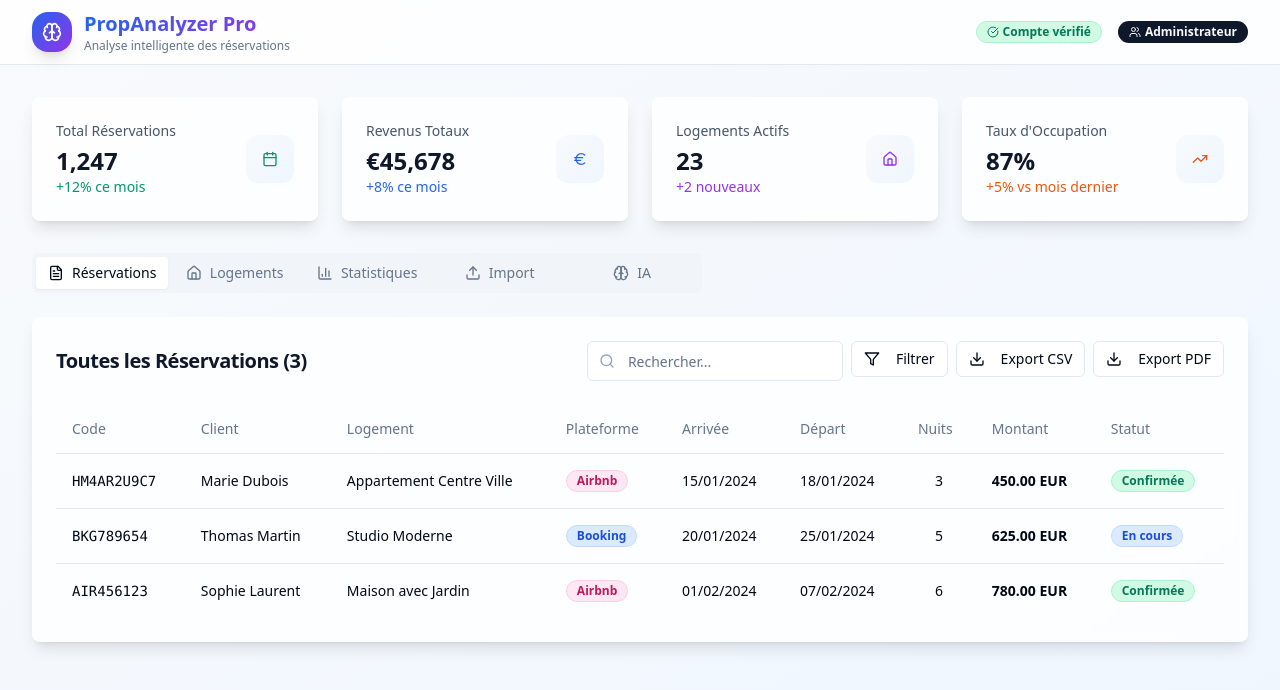
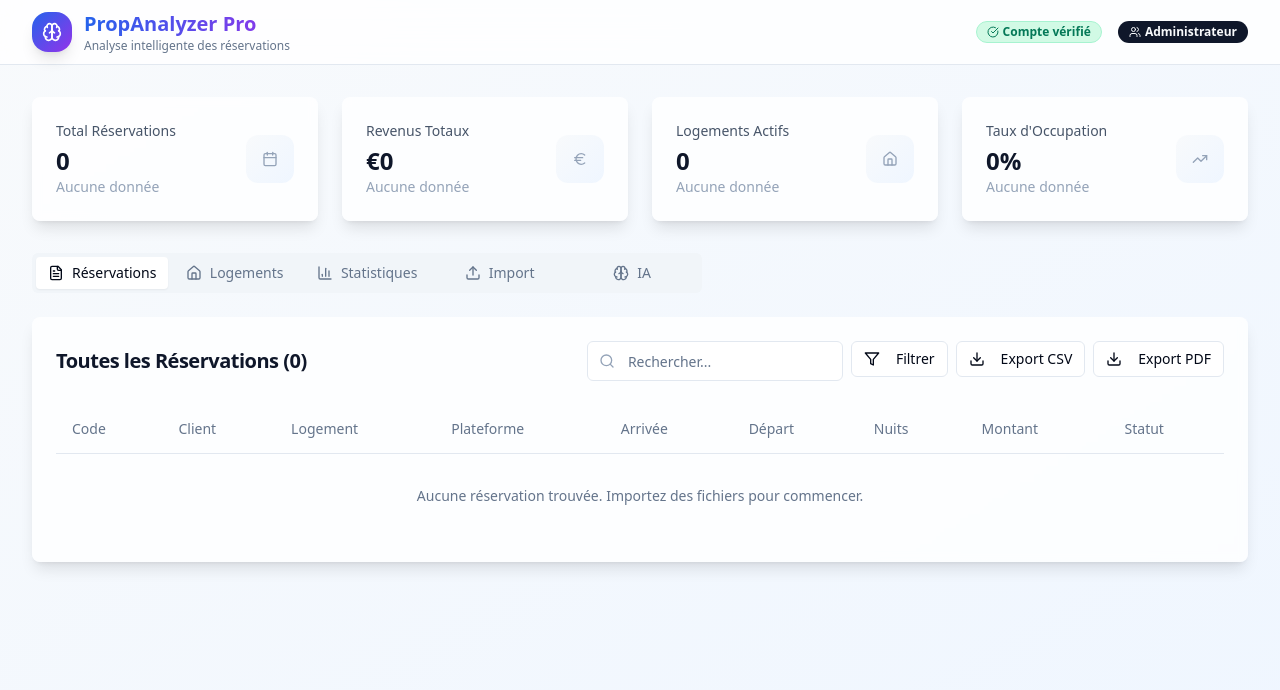
Before and after one commit to Amoula12345/rent-wise-refined-ui, a React (Vite) app: page /dashboard in a window 1280 px wide. Shown: the top 690 px of the page. Built offline with nearby package versions, Linux system fonts and the light colour scheme.

Commit message:
feat: Clear dashboard data
Clear reservation, logement, statistique, and prediction data to prepare for backend implementation.

```diff
--- a/src/components/dashboard/LogementsTable.tsx
+++ b/src/components/dashboard/LogementsTable.tsx
@@ -21,39 +21,8 @@ interface LogementsTableProps {
 const LogementsTable = ({ userRole }: LogementsTableProps) => {
   const [searchTerm, setSearchTerm] = useState("");
 
-  // Données simulées des logements
-  const logements = [
-    {
-      id: 1,
-      nomLogement: "Appartement Centre Ville",
-      plateforme: "Airbnb",
-      location: "Paris 1er",
-      nbReservations: 24,
-      revenuTotal: 12450.00,
-      tauxOccupation: 87,
-      dernierereservation: "2024-01-18"
-    },
-    {
-      id: 2,
-      nomLogement: "Studio Moderne",
-      plateforme: "Booking",
-      location: "Lyon 2ème",
-      nbReservations: 18,
-      revenuTotal: 8750.00,
-      tauxOccupation: 72,
-      dernierereservation: "2024-01-25"
-    },
-    {
-      id: 3,
-      nomLogement: "Maison avec Jardin",
-      plateforme: "Airbnb",
-      location: "Marseille 8ème",
-      nbReservations: 15,
-      revenuTotal: 15600.00,
-      tauxOccupation: 91,
-      dernierereservation: "2024-02-07"
-    }
-  ];
+  // Données vides - à connecter avec le backend
+  const logements: any[] = [];
 
   const getPlatformeColor = (plateforme: string) => {
     return plateforme === 'Airbnb'
@@ -68,8 +37,8 @@ const LogementsTable = ({ userRole }: LogementsTableProps) => {
   };
 
   const filteredLogements = logements.filter(logement =>
-    logement.nomLogement.toLowerCase().includes(searchTerm.toLowerCase()) ||
-    logement.location.toLowerCase().includes(searchTerm.toLowerCase())
+    logement.nomLogement?.toLowerCase().includes(searchTerm.toLowerCase()) ||
+    logement.location?.toLowerCase().includes(searchTerm.toLowerCase())
   );
 
   return (
@@ -117,7 +86,14 @@ const LogementsTable = ({ userRole }: LogementsTableProps) => {
               </TableRow>
             </TableHeader>
             <TableBody>
-              {filteredLogements.map((logement) => (
+              {filteredLogements.length === 0 ? (
+                <TableRow>
+                  <TableCell colSpan={7} className="text-center py-8 text-slate-500">
+                    Aucun logement trouvé. Les logements apparaîtront automatiquement lors de l'import des réservations.
+                  </TableCell>
+                </TableRow>
+              ) : (
+                filteredLogements.map((logement) => (
                   <TableRow key={logement.id} className="hover:bg-slate-50">
                     <TableCell className="font-medium">{logement.nomLogement}</TableCell>
                     <TableCell>
@@ -132,15 +108,16 @@ const LogementsTable = ({ userRole }: LogementsTableProps) => {
                       </Badge>
                     </TableCell>
                     <TableCell className="text-center font-semibold">{logement.nbReservations}</TableCell>
-                  <TableCell className="font-semibold">€{logement.revenuTotal.toLocaleString()}</TableCell>
+                    <TableCell className="font-semibold">€{logement.revenuTotal?.toLocaleString()}</TableCell>
                     <TableCell>
                       <span className={`font-semibold ${getTauxColor(logement.tauxOccupation)}`}>
                         {logement.tauxOccupation}%
                       </span>
                     </TableCell>
-                  <TableCell>{new Date(logement.dernierereservation).toLocaleDateString('fr-FR')}</TableCell>
+                    <TableCell>{logement.dernierereservation ? new Date(logement.dernierereservation).toLocaleDateString('fr-FR') : '-'}</TableCell>
                   </TableRow>
-              ))}
+                ))
+              )}
             </TableBody>
           </Table>
         </div>
--- a/src/components/dashboard/PredictionIA.tsx
+++ b/src/components/dashboard/PredictionIA.tsx
@@ -27,22 +27,10 @@ const PredictionIA = () => {
   const [isGenerating, setIsGenerating] = useState(false);
   const [lastUpdate, setLastUpdate] = useState(new Date());
 
-  // Données simulées pour la prédiction
-  const predictionData = [
-    { semaine: 'S1 Fév', historique: 85, prediction: 82, periodesCalmes: true },
-    { semaine: 'S2 Fév', historique: 78, prediction: 75, periodesCalmes: true },
-    { semaine: 'S3 Fév', historique: 92, prediction: 88, periodesCalmes: false },
-    { semaine: 'S4 Fév', historique: 88, prediction: 90, periodesCalmes: false },
-    { semaine: 'S1 Mar', historique: null, prediction: 45, periodesCalmes: true },
-    { semaine: 'S2 Mar', historique: null, prediction: 52, periodesCalmes: true },
-    { semaine: 'S3 Mar', historique: null, prediction: 78, periodesCalmes: false },
-    { semaine: 'S4 Mar', historique: null, prediction: 85, periodesCalmes: false },
-    { semaine: 'S1 Avr', historique: null, prediction: 92, periodesCalmes: false },
-    { semaine: 'S2 Avr', historique: null, prediction: 88, periodesCalmes: false }
-  ];
-
-  const periodesCalmes = predictionData.filter(item => item.periodesCalmes && !item.historique);
-  const periodesFortes = predictionData.filter(item => !item.periodesCalmes && !item.historique);
+  // Données vides - à connecter avec le backend
+  const predictionData: any[] = [];
+  const periodesCalmes: any[] = [];
+  const periodesFortes: any[] = [];
 
   const handleRegenerateIA = () => {
     setIsGenerating(true);
@@ -102,48 +90,11 @@ const PredictionIA = () => {
               </div>
             </div>
           ) : (
-            <ResponsiveContainer width="100%" height={400}>
-              <AreaChart data={predictionData}>
-                <defs>
-                  <linearGradient id="colorHistorique" x1="0" y1="0" x2="0" y2="1">
-                    <stop offset="5%" stopColor="#8884d8" stopOpacity={0.8}/>
-                    <stop offset="95%" stopColor="#8884d8" stopOpacity={0}/>
-                  </linearGradient>
-                  <linearGradient id="colorPrediction" x1="0" y1="0" x2="0" y2="1">
-                    <stop offset="5%" stopColor="#82ca9d" stopOpacity={0.8}/>
-                    <stop offset="95%" stopColor="#82ca9d" stopOpacity={0}/>
-                  </linearGradient>
-                </defs>
-                <CartesianGrid strokeDasharray="3 3" />
-                <XAxis dataKey="semaine" />
-                <YAxis domain={[0, 100]} />
-                <Tooltip
-                  formatter={(value, name) => [
-                    `${value}%`,
-                    name === 'historique' ? 'Historique' : 'Prédiction IA'
-                  ]}
-                />
-                <Area
-                  type="monotone"
-                  dataKey="historique"
-                  stroke="#8884d8"
-                  fillOpacity={1}
-                  fill="url(#colorHistorique)"
-                  strokeWidth={2}
-                  name="historique"
-                />
-                <Area
-                  type="monotone"
-                  dataKey="prediction"
-                  stroke="#82ca9d"
-                  fillOpacity={1}
-                  fill="url(#colorPrediction)"
-                  strokeWidth={2}
-                  strokeDasharray="5 5"
-                  name="prediction"
-                />
-              </AreaChart>
-            </ResponsiveContainer>
+            <div className="flex items-center justify-center h-64">
+              <p className="text-slate-500">
+                Aucune donnée disponible pour la prédiction. Importez des réservations pour commencer l'analyse IA.
+              </p>
+            </div>
           )}
         </CardContent>
       </Card>
@@ -159,6 +110,12 @@ const PredictionIA = () => {
             </CardTitle>
           </CardHeader>
           <CardContent>
+            {periodesCalmes.length === 0 ? (
+              <div className="text-center py-8">
+                <AlertTriangle className="h-12 w-12 text-slate-300 mx-auto mb-4" />
+                <p className="text-slate-500">Aucune prédiction disponible</p>
+              </div>
+            ) : (
               <div className="space-y-3">
                 {periodesCalmes.map((periode, index) => (
                   <div key={index} className="flex items-center justify-between p-3 bg-orange-50 rounded-lg">
@@ -175,6 +132,7 @@ const PredictionIA = () => {
                   </div>
                 ))}
               </div>
+            )}
             <div className="mt-4 p-4 bg-blue-50 rounded-lg">
               <h4 className="font-medium text-blue-900 mb-2">💡 Recommandations</h4>
               <ul className="text-sm text-blue-700 space-y-1">
@@ -195,6 +153,12 @@ const PredictionIA = () => {
             </CardTitle>
           </CardHeader>
           <CardContent>
+            {periodesFortes.length === 0 ? (
+              <div className="text-center py-8">
+                <Calendar className="h-12 w-12 text-slate-300 mx-auto mb-4" />
+                <p className="text-slate-500">Aucune prédiction disponible</p>
+              </div>
+            ) : (
               <div className="space-y-3">
                 {periodesFortes.map((periode, index) => (
                   <div key={index} className="flex items-center justify-between p-3 bg-emerald-50 rounded-lg">
@@ -211,6 +175,7 @@ const PredictionIA = () => {
                   </div>
                 ))}
               </div>
+            )}
             <div className="mt-4 p-4 bg-green-50 rounded-lg">
               <h4 className="font-medium text-green-900 mb-2">📈 Optimisations</h4>
               <ul className="text-sm text-green-700 space-y-1">
@@ -231,15 +196,15 @@ const PredictionIA = () => {
         <CardContent>
           <div className="grid grid-cols-1 md:grid-cols-3 gap-6">
             <div className="text-center">
-              <div className="text-3xl font-bold text-emerald-600 mb-2">87%</div>
+              <div className="text-3xl font-bold text-slate-400 mb-2">0%</div>
               <p className="text-sm text-slate-600">Précision des prédictions</p>
             </div>
             <div className="text-center">
-              <div className="text-3xl font-bold text-blue-600 mb-2">247</div>
+              <div className="text-3xl font-bold text-slate-400 mb-2">0</div>
               <p className="text-sm text-slate-600">Réservations analysées</p>
             </div>
             <div className="text-center">
-              <div className="text-3xl font-bold text-purple-600 mb-2">18</div>
+              <div className="text-3xl font-bold text-slate-400 mb-2">0</div>
               <p className="text-sm text-slate-600">Mois d'historique</p>
             </div>
           </div>
--- a/src/components/dashboard/ReservationsTable.tsx
+++ b/src/components/dashboard/ReservationsTable.tsx
@@ -21,48 +21,8 @@ interface ReservationsTableProps {
 const ReservationsTable = ({ userRole }: ReservationsTableProps) => {
   const [searchTerm, setSearchTerm] = useState("");
 
-  // Données simulées des réservations
-  const reservations = [
-    {
-      id: 1,
-      codeConfirmation: "HM4AR2U9C7",
-      nomClient: "Marie Dubois",
-      logement: "Appartement Centre Ville",
-      plateforme: "Airbnb",
-      dateArrivee: "2024-01-15",
-      dateDepart: "2024-01-18",
-      nbNuits: 3,
-      montantTotal: 450.00,
-      devise: "EUR",
-      statut: "Confirmée"
-    },
-    {
-      id: 2,
-      codeConfirmation: "BKG789654",
-      nomClient: "Thomas Martin",
-      logement: "Studio Moderne",
-      plateforme: "Booking",
-      dateArrivee: "2024-01-20",
-      dateDepart: "2024-01-25",
-      nbNuits: 5,
-      montantTotal: 625.00,
-      devise: "EUR",
-      statut: "En cours"
-    },
-    {
-      id: 3,
-      codeConfirmation: "AIR456123",
-      nomClient: "Sophie Laurent",
-      logement: "Maison avec Jardin",
-      plateforme: "Airbnb",
-      dateArrivee: "2024-02-01",
-      dateDepart: "2024-02-07",
-      nbNuits: 6,
-      montantTotal: 780.00,
-      devise: "EUR",
-      statut: "Confirmée"
-    }
-  ];
+  // Données vides - à connecter avec le backend
+  const reservations: any[] = [];
 
   const getStatutColor = (statut: string) => {
     switch (statut.toLowerCase()) {
@@ -84,9 +44,9 @@ const ReservationsTable = ({ userRole }: ReservationsTableProps) => {
   };
 
   const filteredReservations = reservations.filter(reservation =>
-    reservation.nomClient.toLowerCase().includes(searchTerm.toLowerCase()) ||
-    reservation.codeConfirmation.toLowerCase().includes(searchTerm.toLowerCase()) ||
-    reservation.logement.toLowerCase().includes(searchTerm.toLowerCase())
+    reservation.nomClient?.toLowerCase().includes(searchTerm.toLowerCase()) ||
+    reservation.codeConfirmation?.toLowerCase().includes(searchTerm.toLowerCase()) ||
+    reservation.logement?.toLowerCase().includes(searchTerm.toLowerCase())
   );
 
   return (
@@ -145,7 +105,14 @@ const ReservationsTable = ({ userRole }: ReservationsTableProps) => {
               </TableRow>
             </TableHeader>
             <TableBody>
-              {filteredReservations.map((reservation) => (
+              {filteredReservations.length === 0 ? (
+                <TableRow>
+                  <TableCell colSpan={9} className="text-center py-8 text-slate-500">
+                    Aucune réservation trouvée. Importez des fichiers pour commencer.
+                  </TableCell>
+                </TableRow>
+              ) : (
+                filteredReservations.map((reservation) => (
                   <TableRow key={reservation.id} className="hover:bg-slate-50">
                     <TableCell className="font-mono text-sm">{reservation.codeConfirmation}</TableCell>
                     <TableCell className="font-medium">{reservation.nomClient}</TableCell>
@@ -159,7 +126,7 @@ const ReservationsTable = ({ userRole }: ReservationsTableProps) => {
                     <TableCell>{new Date(reservation.dateDepart).toLocaleDateString('fr-FR')}</TableCell>
                     <TableCell className="text-center">{reservation.nbNuits}</TableCell>
                     <TableCell className="font-semibold">
-                    {reservation.montantTotal.toFixed(2)} {reservation.devise}
+                      {reservation.montantTotal?.toFixed(2)} {reservation.devise}
                     </TableCell>
                     <TableCell>
                       <Badge className={getStatutColor(reservation.statut)}>
@@ -167,7 +134,8 @@ const ReservationsTable = ({ userRole }: ReservationsTableProps) => {
                       </Badge>
                     </TableCell>
                   </TableRow>
-              ))}
+                ))
+              )}
             </TableBody>
           </Table>
         </div>
--- a/src/components/dashboard/StatistiquesView.tsx
+++ b/src/components/dashboard/StatistiquesView.tsx
@@ -11,9 +11,7 @@ import {
   ResponsiveContainer,
   PieChart,
   Pie,
-  Cell,
-  LineChart,
-  Line
+  Cell
 } from "recharts";
 import {
   TrendingUp,
@@ -24,28 +22,10 @@ import {
 } from "lucide-react";
 
 const StatistiquesView = () => {
-  // Données simulées pour les graphiques
-  const monthlyData = [
-    { mois: 'Jan', airbnb: 4500, booking: 3200, total: 7700 },
-    { mois: 'Fév', airbnb: 5200, booking: 2800, total: 8000 },
-    { mois: 'Mar', airbnb: 4800, booking: 3500, total: 8300 },
-    { mois: 'Avr', airbnb: 5800, booking: 4200, total: 10000 },
-    { mois: 'Mai', airbnb: 6200, booking: 3900, total: 10100 },
-    { mois: 'Jun', airbnb: 7100, booking: 4500, total: 11600 }
-  ];
-
-  const platformData = [
-    { name: 'Airbnb', value: 58, color: '#FF5A5F' },
-    { name: 'Booking', value: 42, color: '#003580' }
-  ];
-
-  const occupancyData = [
-    { logement: 'App. Centre', taux: 87 },
-    { logement: 'Studio Moderne', taux: 72 },
-    { logement: 'Maison Jardin', taux: 91 },
-    { logement: 'Loft Industriel', taux: 68 },
-    { logement: 'Villa Mer', taux: 94 }
-  ];
+  // Données vides - à connecter avec le backend
+  const monthlyData: any[] = [];
+  const platformData: any[] = [];
+  const occupancyData: any[] = [];
 
   const COLORS = ['#FF5A5F', '#003580'];
 
@@ -58,8 +38,8 @@ const StatistiquesView = () => {
             <div className="flex items-center justify-between">
               <div>
                 <p className="text-sm font-medium text-emerald-700 mb-1">Revenus ce mois</p>
-                <p className="text-2xl font-bold text-emerald-900">€11,600</p>
-                <p className="text-sm text-emerald-600 font-medium">+15% vs mois dernier</p>
+                <p className="text-2xl font-bold text-emerald-900">€0</p>
+                <p className="text-sm text-emerald-600 font-medium">Aucune donnée</p>
               </div>
               <div className="w-12 h-12 bg-emerald-500 rounded-xl flex items-center justify-center">
                 <Euro className="h-6 w-6 text-white" />
@@ -73,8 +53,8 @@ const StatistiquesView = () => {
             <div className="flex items-center justify-between">
               <div>
                 <p className="text-sm font-medium text-blue-700 mb-1">Réservations</p>
-                <p className="text-2xl font-bold text-blue-900">247</p>
-                <p className="text-sm text-blue-600 font-medium">+8% ce mois</p>
+                <p className="text-2xl font-bold text-blue-900">0</p>
+                <p className="text-sm text-blue-600 font-medium">Aucune donnée</p>
               </div>
               <div className="w-12 h-12 bg-blue-500 rounded-xl flex items-center justify-center">
                 <Calendar className="h-6 w-6 text-white" />
@@ -88,7 +68,7 @@ const StatistiquesView = () => {
             <div className="flex items-center justify-between">
               <div>
                 <p className="text-sm font-medium text-purple-700 mb-1">Taux moyen</p>
-                <p className="text-2xl font-bold text-purple-900">82%</p>
+                <p className="text-2xl font-bold text-purple-900">0%</p>
                 <p className="text-sm text-purple-600 font-medium">Occupation</p>
               </div>
               <div className="w-12 h-12 bg-purple-500 rounded-xl flex items-center justify-center">
@@ -103,8 +83,8 @@ const StatistiquesView = () => {
             <div className="flex items-center justify-between">
               <div>
                 <p className="text-sm font-medium text-orange-700 mb-1">Logements actifs</p>
-                <p className="text-2xl font-bold text-orange-900">23</p>
-                <p className="text-sm text-orange-600 font-medium">+2 ce mois</p>
+                <p className="text-2xl font-bold text-orange-900">0</p>
+                <p className="text-sm text-orange-600 font-medium">Aucune donnée</p>
               </div>
               <div className="w-12 h-12 bg-orange-500 rounded-xl flex items-center justify-center">
                 <Home className="h-6 w-6 text-white" />
@@ -125,18 +105,9 @@ const StatistiquesView = () => {
             </CardTitle>
           </CardHeader>
           <CardContent>
-            <ResponsiveContainer width="100%" height={300}>
-              <BarChart data={monthlyData}>
-                <CartesianGrid strokeDasharray="3 3" />
-                <XAxis dataKey="mois" />
-                <YAxis />
-                <Tooltip
-                  formatter={(value, name) => [`€${value}`, name === 'airbnb' ? 'Airbnb' : name === 'booking' ? 'Booking' : 'Total']}
-                />
-                <Bar dataKey="airbnb" fill="#FF5A5F" name="airbnb" />
-                <Bar dataKey="booking" fill="#003580" name="booking" />
-              </BarChart>
-            </ResponsiveContainer>
+            <div className="flex items-center justify-center h-64">
+              <p className="text-slate-500">Aucune donnée disponible. Importez des réservations pour voir les graphiques.</p>
+            </div>
           </CardContent>
         </Card>
 
@@ -146,37 +117,8 @@ const StatistiquesView = () => {
             <CardTitle>Répartition par Plateforme</CardTitle>
           </CardHeader>
           <CardContent>
-            <div className="flex items-center justify-center">
-              <ResponsiveContainer width="100%" height={300}>
-                <PieChart>
-                  <Pie
-                    data={platformData}
-                    cx="50%"
-                    cy="50%"
-                    innerRadius={60}
-                    outerRadius={120}
-                    paddingAngle={5}
-                    dataKey="value"
-                  >
-                    {platformData.map((entry, index) => (
-                      <Cell key={`cell-${index}`} fill={entry.color} />
-                    ))}
-                  </Pie>
-                  <Tooltip formatter={(value) => [`${value}%`, 'Part']} />
-                </PieChart>
-              </ResponsiveContainer>
-            </div>
-            <div className="flex justify-center space-x-6 mt-4">
-              {platformData.map((platform, index) => (
-                <div key={index} className="flex items-center space-x-2">
-                  <div
-                    className="w-3 h-3 rounded-full"
-                    style={{ backgroundColor: platform.color }}
-                  ></div>
-                  <span className="text-sm font-medium">{platform.name}</span>
-                  <Badge variant="outline">{platform.value}%</Badge>
-                </div>
-              ))}
+            <div className="flex items-center justify-center h-64">
+              <p className="text-slate-500">Aucune donnée disponible. Importez des réservations pour voir les graphiques.</p>
             </div>
           </CardContent>
         </Card>
@@ -188,19 +130,9 @@ const StatistiquesView = () => {
           <CardTitle>Taux d'Occupation par Logement</CardTitle>
         </CardHeader>
         <CardContent>
-          <ResponsiveContainer width="100%" height={300}>
-            <BarChart data={occupancyData} layout="horizontal">
-              <CartesianGrid strokeDasharray="3 3" />
-              <XAxis type="number" domain={[0, 100]} />
-              <YAxis dataKey="logement" type="category" width={120} />
-              <Tooltip formatter={(value) => [`${value}%`, 'Taux d\'occupation']} />
-              <Bar
-                dataKey="taux"
-                fill="#8884d8"
-                radius={[0, 4, 4, 0]}
-              />
-            </BarChart>
-          </ResponsiveContainer>
+          <div className="flex items-center justify-center h-64">
+            <p className="text-slate-500">Aucune donnée disponible. Importez des réservations pour voir les graphiques.</p>
+          </div>
         </CardContent>
       </Card>
     </div>
--- a/src/pages/Dashboard.tsx
+++ b/src/pages/Dashboard.tsx
@@ -28,34 +28,35 @@ const Dashboard = () => {
   const [userRole] = useState<'admin' | 'user'>('admin'); // Simule le rôle utilisateur
   const [isVerified] = useState(true);
 
+  // Stats vides - à connecter avec le backend
   const stats = [
     {
       title: "Total Réservations",
-      value: "1,247",
+      value: "0",
       icon: <Calendar className="h-4 w-4" />,
-      change: "+12% ce mois",
-      color: "text-emerald-600"
+      change: "Aucune donnée",
+      color: "text-slate-400"
     },
     {
       title: "Revenus Totaux",
-      value: "€45,678",
+      value: "€0",
       icon: <Euro className="h-4 w-4" />,
-      change: "+8% ce mois",
-      color: "text-blue-600"
+      change: "Aucune donnée",
+      color: "text-slate-400"
     },
     {
       title: "Logements Actifs",
-      value: "23",
+      value: "0",
       icon: <Home className="h-4 w-4" />,
-      change: "+2 nouveaux",
-      color: "text-purple-600"
+      change: "Aucune donnée",
+      color: "text-slate-400"
     },
     {
       title: "Taux d'Occupation",
-      value: "87%",
+      value: "0%",
       icon: <TrendingUp className="h-4 w-4" />,
-      change: "+5% vs mois dernier",
-      color: "text-orange-600"
+      change: "Aucune donnée",
+      color: "text-slate-400"
     }
   ];
 
```
Lines whose indentation alone changed are shown as unchanged.
